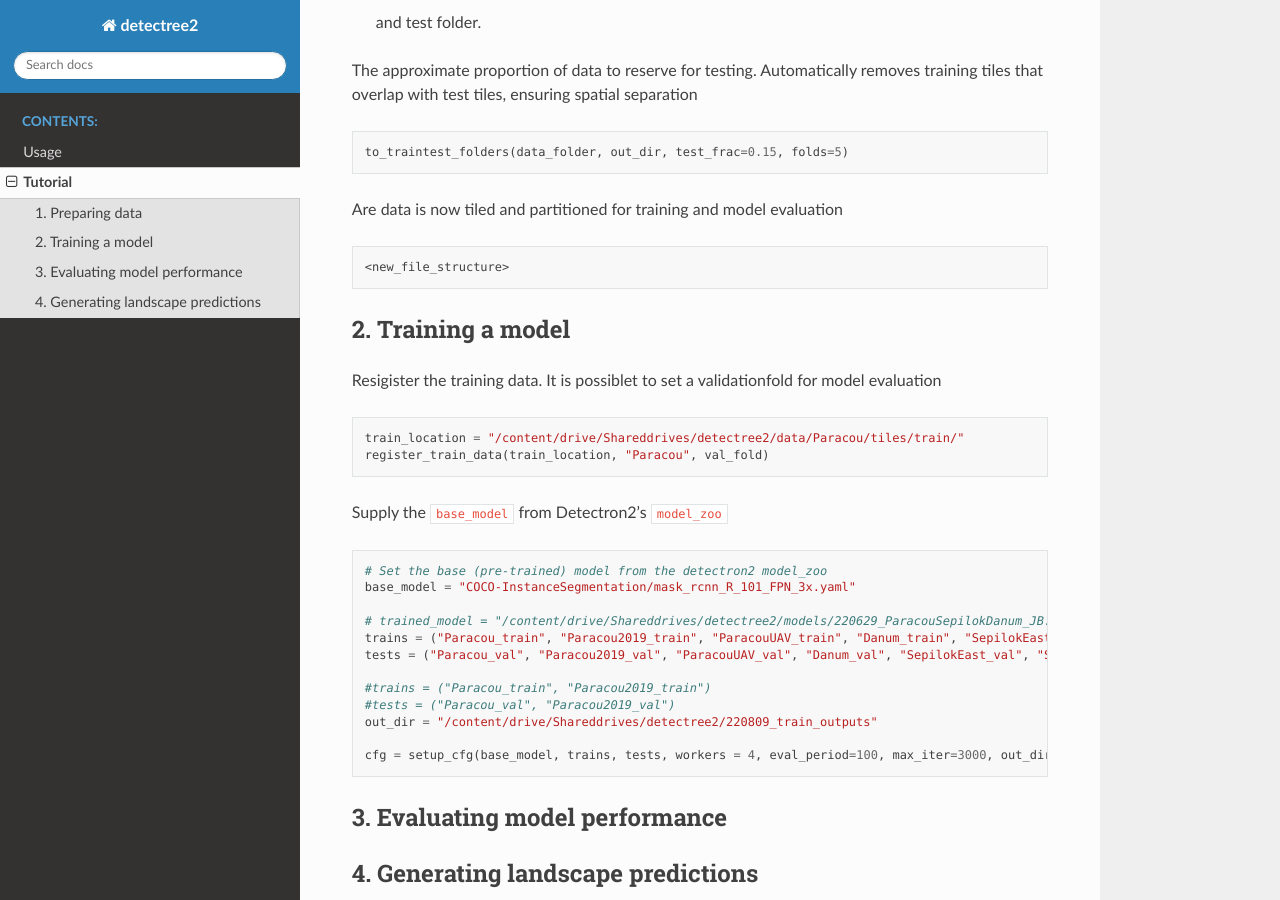
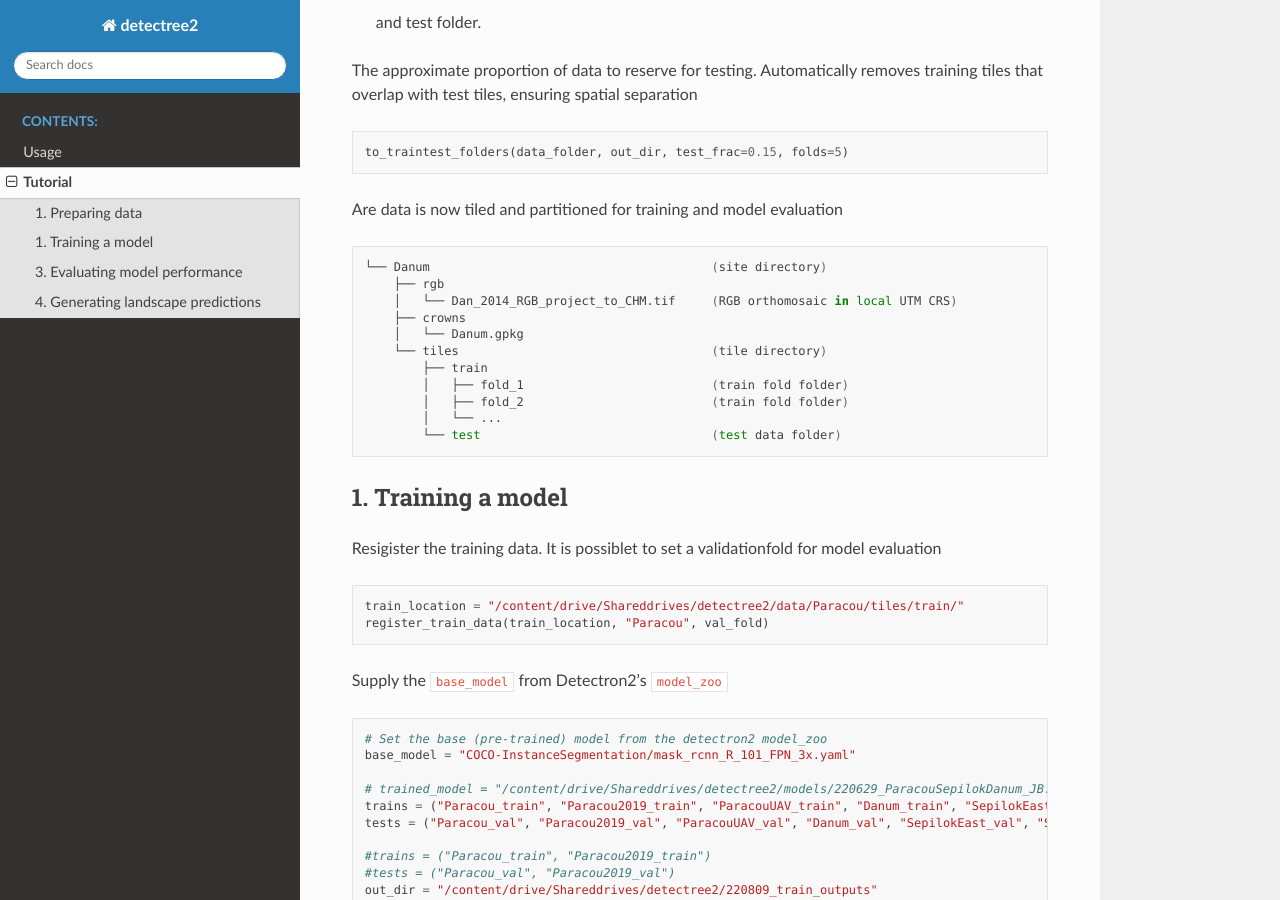
Before and after one commit to PatBall1/detectree2, a Sphinx documentation site: the page built from docs/source/tutorial.rst, in a window 1280 px wide and 900 px high, scrolled down 2077 px. Built offline with Sphinx 7.4.7 and the Read the Docs theme 2.0.0, drawn with Linux system fonts in a browser that asks for light colours; some of the changed text lies outside the part shown.

Commit message:
file structures update

```diff
--- a/docs/source/tutorial.rst
+++ b/docs/source/tutorial.rst
@@ -27,8 +27,6 @@ corresponding tree crown polgons that are readable by Geopandas
 results, manual crowns should be supplied as dense clusters rather than
 sparsely scattered across in the landscape
 
-
-
 If you would just like to make predictions on an orthomosaic with a pre-trained
 model from the ``model_garden``, skip to part 4.
 
@@ -40,18 +38,18 @@ An example of the recommended file structure when training a new model is as fol
 
 .. code-block:: bash
 
-   ├──Danum                                       (site directory)
-   │  ├── rgb
-   │  │   └── Dan_2014_RGB_project_to_CHM.tif     (RGB orthomosaic in local UTM CRS)
-   │  └── crowns
-   │      └── Danum.gpkg                          (Crown polygons readable by geopandas e.g. Geopackage, shapefile)
+   ├── Danum                                       (site directory)
+   │   ├── rgb
+   │   │   └── Dan_2014_RGB_project_to_CHM.tif     (RGB orthomosaic in local UTM CRS)
+   │   └── crowns
+   │       └── Danum.gpkg                          (Crown polygons readable by geopandas e.g. Geopackage, shapefile)
    │
-   └──Paracou                                     (site directory)
-      ├── rgb
-      │   ├── Paracou_RGB_2016_10cm.tif           (RGB orthomosaic in local UTM CRS)
-      │   └── Paracou_RGB_2019.tif                (RGB orthomosaic in local UTM CRS)
-      └── crowns
-          └── UpdatedCrowns8.gpkg                 (Crown polygons readable by geopandas e.g. Geopackage, shapefile)
+   └── Paracou                                     (site directory)
+       ├── rgb
+       │   ├── Paracou_RGB_2016_10cm.tif           (RGB orthomosaic in local UTM CRS)
+       │   └── Paracou_RGB_2019.tif                (RGB orthomosaic in local UTM CRS)
+       └── crowns
+           └── UpdatedCrowns8.gpkg                 (Crown polygons readable by geopandas e.g. Geopackage, shapefile)
 
 Here we have two site available to train on. Multiple site directories can be
 included in the training and testing phase but only a single site directory is
@@ -100,7 +98,6 @@ The tile size will depend on:
    threshold = 0.6
 
 
-
 Next we tile the data
 
 .. code-block:: python
@@ -122,10 +119,20 @@ Are data is now tiled and partitioned for training and model evaluation
 
 .. code-block:: bash
 
-   <new_file_structure>
+   └── Danum                                       (site directory)
+       ├── rgb
+       │   └── Dan_2014_RGB_project_to_CHM.tif     (RGB orthomosaic in local UTM CRS)
+       ├── crowns
+       │   └── Danum.gpkg
+       └── tiles                                   (tile directory)
+           ├── train
+           │   ├── fold_1                          (train fold folder)
+           │   ├── fold_2                          (train fold folder)
+           │   └── ...
+           └── test                                (test data folder)
 
 
-2. Training a model
+1. Training a model
 -------------------
 
 Resigister the training data. It is possiblet to set a validationfold for model
```
Also changed, not shown: other parts of docs/source/tutorial.rst (+1 -1 lines).
